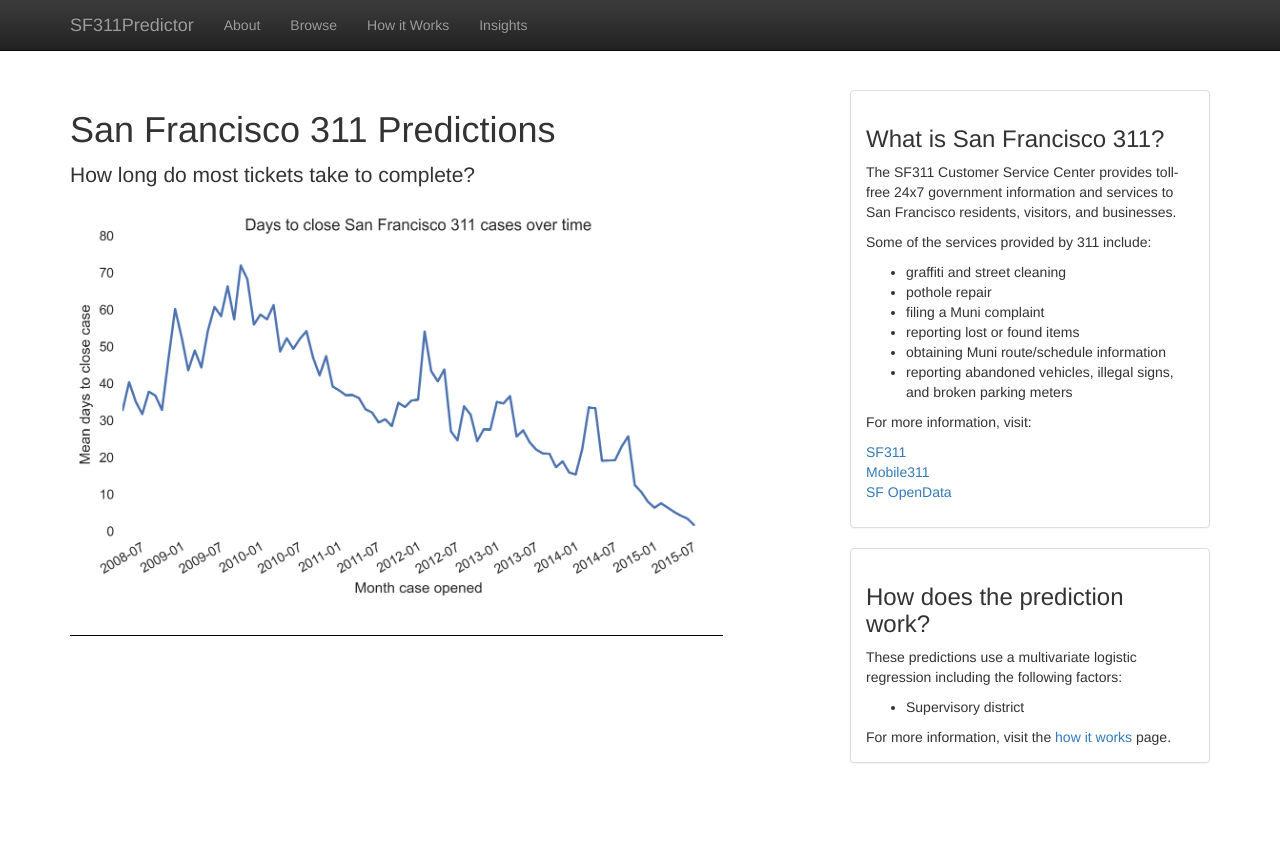
After one commit to pwgerman/311, a Flask app: page /insights in a window 1280 px wide. The commit adds this page. Run offline with Flask 2, Linux system fonts and the light colour scheme; some libraries are stand-ins or nearby versions.

Commit message:
New insights page and figure

```diff
--- a/web/app.py
+++ b/web/app.py
@@ -14,6 +14,11 @@ app.jinja_env.filters['timedelta'] = filters.timedelta
 @app.route('/')
 def root():
     return render_template('index.html');
+
+@app.route('/insights')
+def get_insight():
+    return render_template('insights.html');
+
 
 @app.route('/ticket')
 def get_ticket():
--- a/web/static/css/main.css
+++ b/web/static/css/main.css
@@ -3,7 +3,10 @@
 }
 
 
-
+.content-block {
+	padding-bottom: 30px;
+	border-bottom: 1px solid black;
+}
 
 @media(max-width: 992px){
   .section {
--- /dev/null
+++ b/web/templates/insights.html
@@ -0,0 +1,13 @@
+{% extends "layout.html" %}
+{% block content %}
+<div class="content-block">
+  <h1>San Francisco 311 Predictions</h1>
+  <p class="lead">How long do most tickets take to complete?</p>
+  <img src="static/images/311_days.png", width="100%">
+</div>
+<!-- <div class="content-block">
+  <h1>Supervisor Districts</h1>
+  <p class="lead">How does supervisor district impact response times?  Let us look.</p>
+  <img src="static/images/311_days.png", width="100%">
+</div> -->
+{% endblock %}
--- a/web/templates/layout.html
+++ b/web/templates/layout.html
@@ -40,6 +40,7 @@
             <li><a href="#about">About</a></li>
             <li><a href="#browse">Browse</a></li>
             <li><a href="#howitworks">How it Works</a></li>
+            <li><a href="/insights">Insights</a></li>
           </ul>
         </div><!--/.nav-collapse -->
       </div>
@@ -47,10 +48,10 @@
 
     <div class="container">
       <div class="main-content row">
-        <div class="col-xs-12 col-md-6">
+        <div class="col-xs-12 col-md-7">
           {% block content %}{% endblock %}
         </div>
-        <div class="section col-xs-12 col-md-4 col-md-offset-2">
+        <div class="section col-xs-12 col-md-4 col-md-offset-1">
           <div class="panel panel-default">
             <div class="panel-body">
               <h3>What is San Francisco 311?</h2>
```
Also changed, not shown: web/lib/plot311.py (added, +15 -0 lines).
